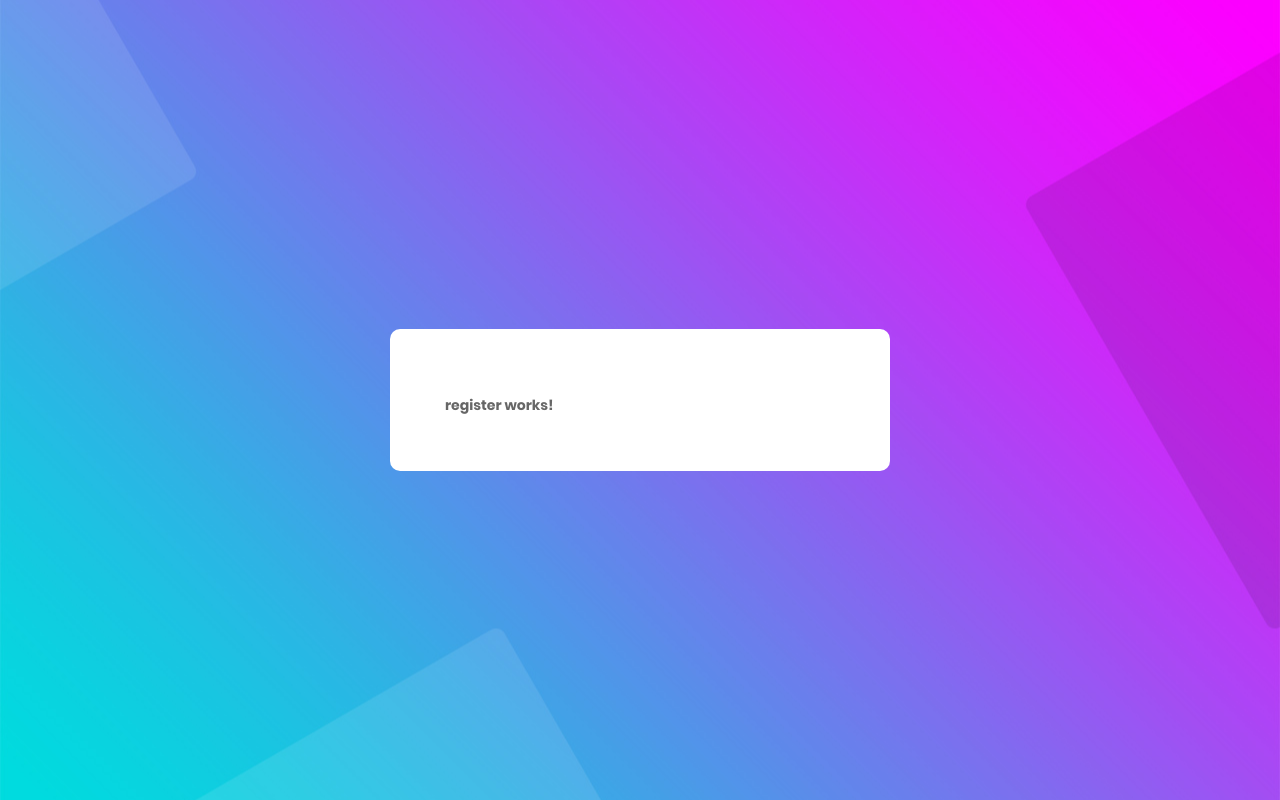
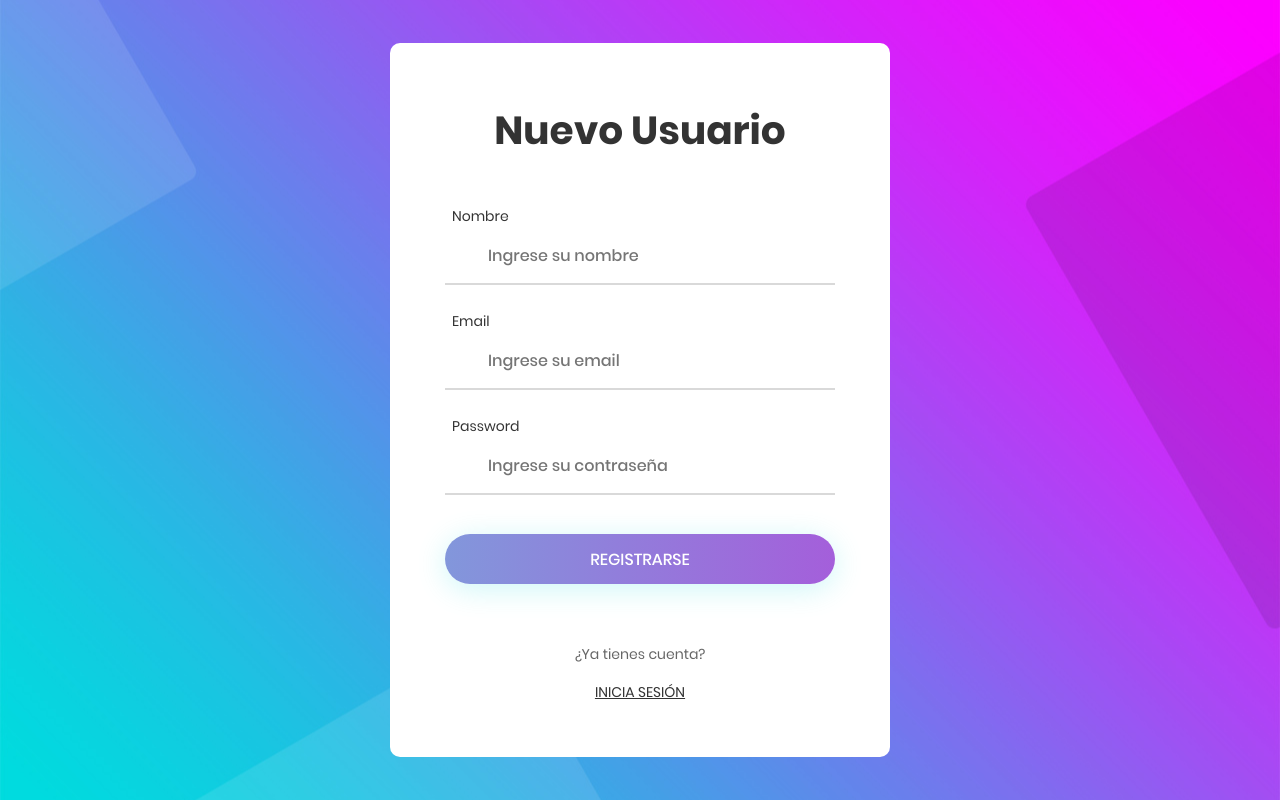
Before and after one commit to ElLuchoMan/AuthApp, an Angular app: page /auth/registro in a window 1280 px wide. Built offline with nearby package versions, Linux system fonts and the light colour scheme.

Commit message:
Agregada vista registro

```diff
--- a/src/app/auth/pages/register/register.component.html
+++ b/src/app/auth/pages/register/register.component.html
@@ -1 +1,43 @@
-<p>register works!</p>
+<form class="login100-form" autocomplete="off">
+
+    <span class="login100-form-title p-b-49">
+        Nuevo Usuario
+    </span>
+    <div class="wrap-input100 m-b-23">
+        <span class="label-input100">Nombre</span>
+        <input class="input100" type="text" name="nombre" placeholder="Ingrese su nombre">
+        <span class="focus-input100"></span>
+    </div>
+    <div class="wrap-input100 m-b-23">
+        <span class="label-input100">Email</span>
+        <input class="input100" type="email" name="email" placeholder="Ingrese su email">
+        <span class="focus-input100"></span>
+    </div>
+
+    <div class="wrap-input100">
+        <span class="label-input100">Password</span>
+        <input class="input100" type="password" name="password" placeholder="Ingrese su contraseña">
+        <span class="focus-input100"></span>
+    </div>
+
+    <div class="text-right p-t-8 p-b-31"></div>
+
+    <div class="container-login100-form-btn">
+        <div class="wrap-login100-form-btn">
+            <div class="login100-form-bgbtn"></div>
+            <button class="login100-form-btn">
+                Registrarse
+            </button>
+        </div>
+    </div>
+
+    <div class="flex-col-c p-t-60">
+        <span class="txt1 p-b-17">
+            ¿Ya tienes cuenta?
+        </span>
+
+        <a routerLink="/auth/login" class="txt2">
+            Inicia sesión
+        </a>
+    </div>
+</form>
```
